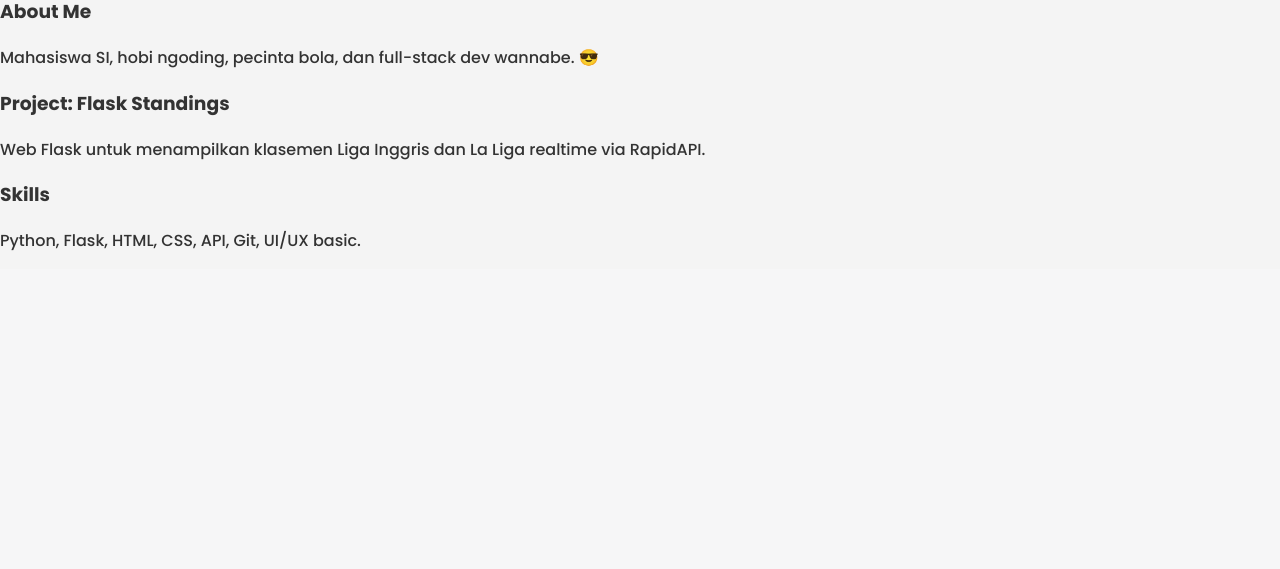
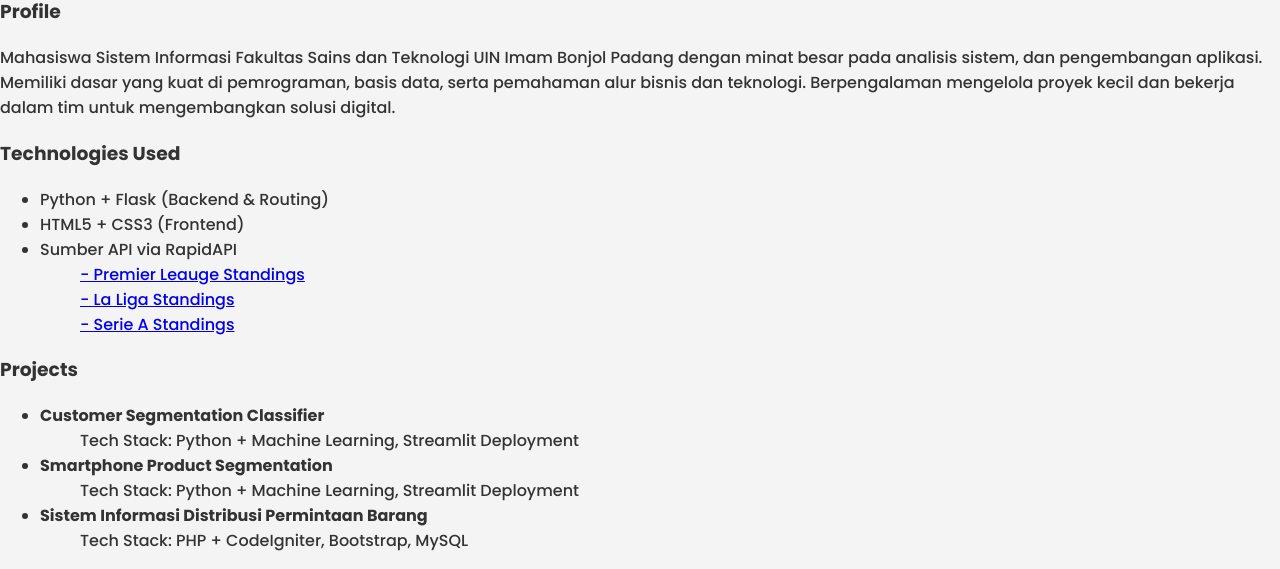
Before and after one commit to iniraply/UAS_IAP, a Flask app: page / in a window 1280 px wide. Shown: the part 617-1186 px from the top of the page. Before the commit the page ends 868 px from the top, so only its background shows below. Run offline with Flask 3, Linux system fonts and the light colour scheme; some libraries are stand-ins or nearby versions.

Commit message:
memperbarui struktur pada halaman profil

```diff
--- a/templates/home.html
+++ b/templates/home.html
@@ -28,25 +28,27 @@
         <a href="/laliga">La Liga</a>
         <a href="/seriea">Serie A</a>
       </nav>
-      <div class="burger" onclick="toggleNav()">
-        <div></div>
-        <div></div>
-        <div></div>
-      </div>
     </header>
 
     <!-- Hero Section -->
     <section class="hero">
       <div class="content">
         <h1>Hi There, I'm Raply</h1>
-        <p>I Am Into Web Development and Data Analyst</p>
+        <p class="subtittle">
+          Information System Student | Web Development | Data Analyst
+        </p>
         <a href="#about" class="btn">About Me</a>
 
         <div class="social-icons">
-          <a href="#"><i class="fab fa-github"></i></a>
-          <a href="#"><i class="fab fa-instagram"></i></a>
-          <a href="#"><i class="fab fa-linkedin"></i></a>
-          <a href="#"><i class="fa-brands fa-whatsapp"></i></a>
+          <a href="https://github.com/iniraply"
+            ><i class="fab fa-github"></i
+          ></a>
+          <a href="https://www.instagram.com/raflysf_?igsh=eWc0bGV2MjI0bGNi"
+            ><i class="fab fa-instagram"></i
+          ></a>
+          <a href="https://www.linkedin.com/in/raply/"
+            ><i class="fab fa-linkedin"></i
+          ></a>
         </div>
       </div>
 
@@ -61,29 +63,67 @@
     <!-- Cards Section -->
     <section class="cards" id="about">
       <div class="card">
-        <h3>About Me</h3>
+        <h3>Profile</h3>
         <p>
-          Mahasiswa SI, hobi ngoding, pecinta bola, dan full-stack dev wannabe.
-          😎
+          Mahasiswa Sistem Informasi Fakultas Sains dan Teknologi UIN Imam
+          Bonjol Padang dengan minat besar pada analisis sistem, dan
+          pengembangan aplikasi. Memiliki dasar yang kuat di pemrograman, basis
+          data, serta pemahaman alur bisnis dan teknologi. Berpengalaman
+          mengelola proyek kecil dan bekerja dalam tim untuk mengembangkan
+          solusi digital.
         </p>
       </div>
+
       <div class="card">
-        <h3>Project: Flask Standings</h3>
-        <p>
-          Web Flask untuk menampilkan klasemen Liga Inggris dan La Liga realtime
-          via RapidAPI.
-        </p>
+        <h3>Technologies Used</h3>
+        <ul>
+          <li>Python + Flask (Backend & Routing)</li>
+          <li>HTML5 + CSS3 (Frontend)</li>
+          <li>
+            Sumber API via RapidAPI
+            <ul>
+              <a
+                href="https://rapidapi.com/UnlimitedAPI/api/premier-league-standings1"
+                >- Premier Leauge Standings</a
+              >
+            </ul>
+            <ul>
+              <a href="https://rapidapi.com/UnlimitedAPI/api/laliga-standings"
+                >- La Liga Standings</a
+              >
+            </ul>
+            <ul>
+              <a href="https://rapidapi.com/UnlimitedAPI/api/serie-a-standings"
+                >- Serie A Standings</a
+              >
+            </ul>
+          </li>
+        </ul>
       </div>
+
       <div class="card">
-        <h3>Skills</h3>
-        <p>Python, Flask, HTML, CSS, API, Git, UI/UX basic.</p>
+        <h3>Projects</h3>
+        <ul>
+          <li>
+            <strong>Customer Segmentation Classifier</strong>
+            <ul>
+              Tech Stack: Python + Machine Learning, Streamlit Deployment
+            </ul>
+          </li>
+          <li>
+            <strong>Smartphone Product Segmentation</strong>
+            <ul>
+              Tech Stack: Python + Machine Learning, Streamlit Deployment
+            </ul>
+          </li>
+          <li>
+            <strong>Sistem Informasi Distribusi Permintaan Barang</strong>
+            <ul>
+              Tech Stack: PHP + CodeIgniter, Bootstrap, MySQL
+            </ul>
+          </li>
+        </ul>
       </div>
     </section>
-    <script>
-      function toggleNav() {
-        const nav = document.getElementById("navLinks");
-        nav.classList.toggle("active");
-      }
-    </script>
   </body>
 </html>
```
